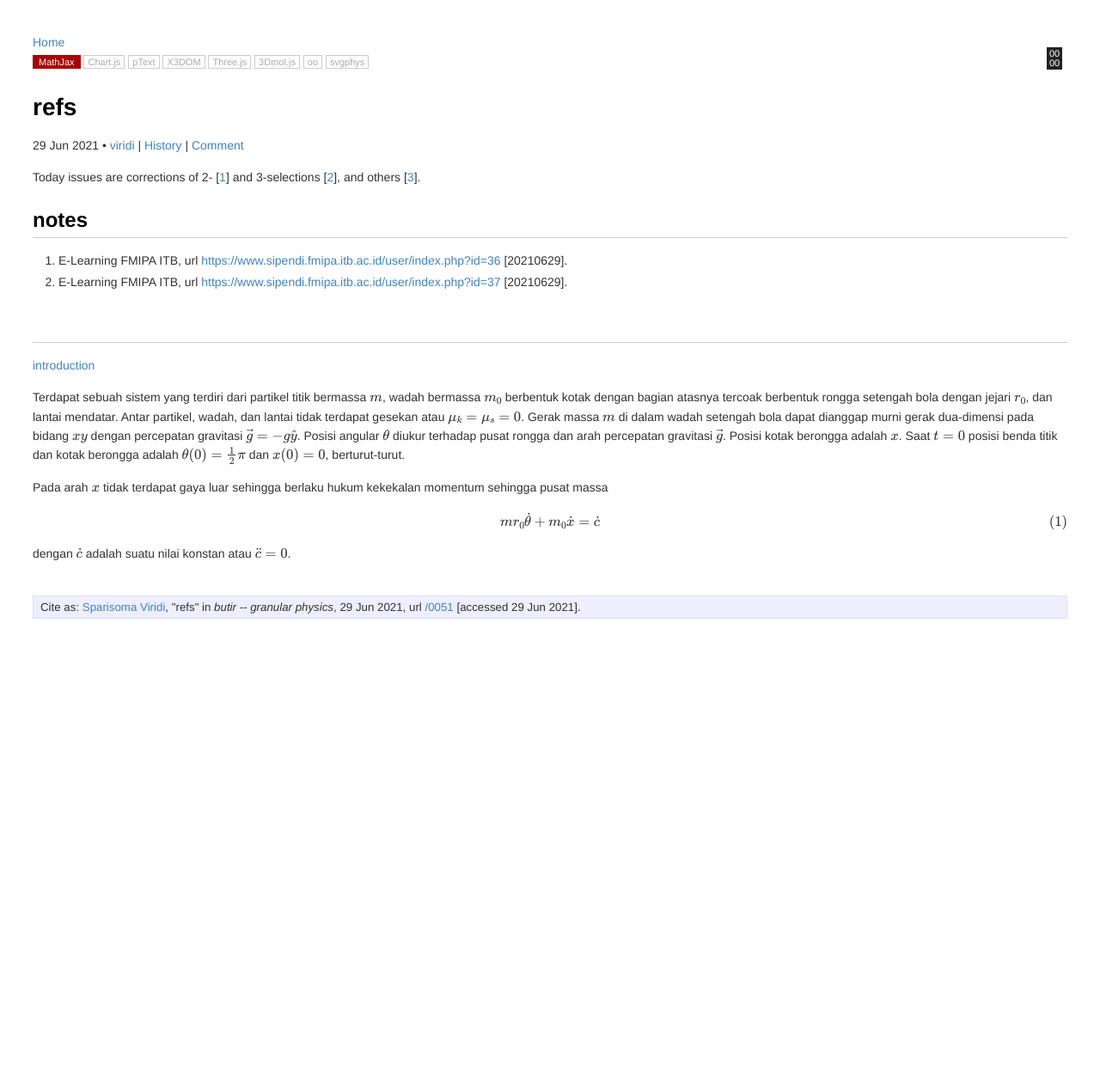
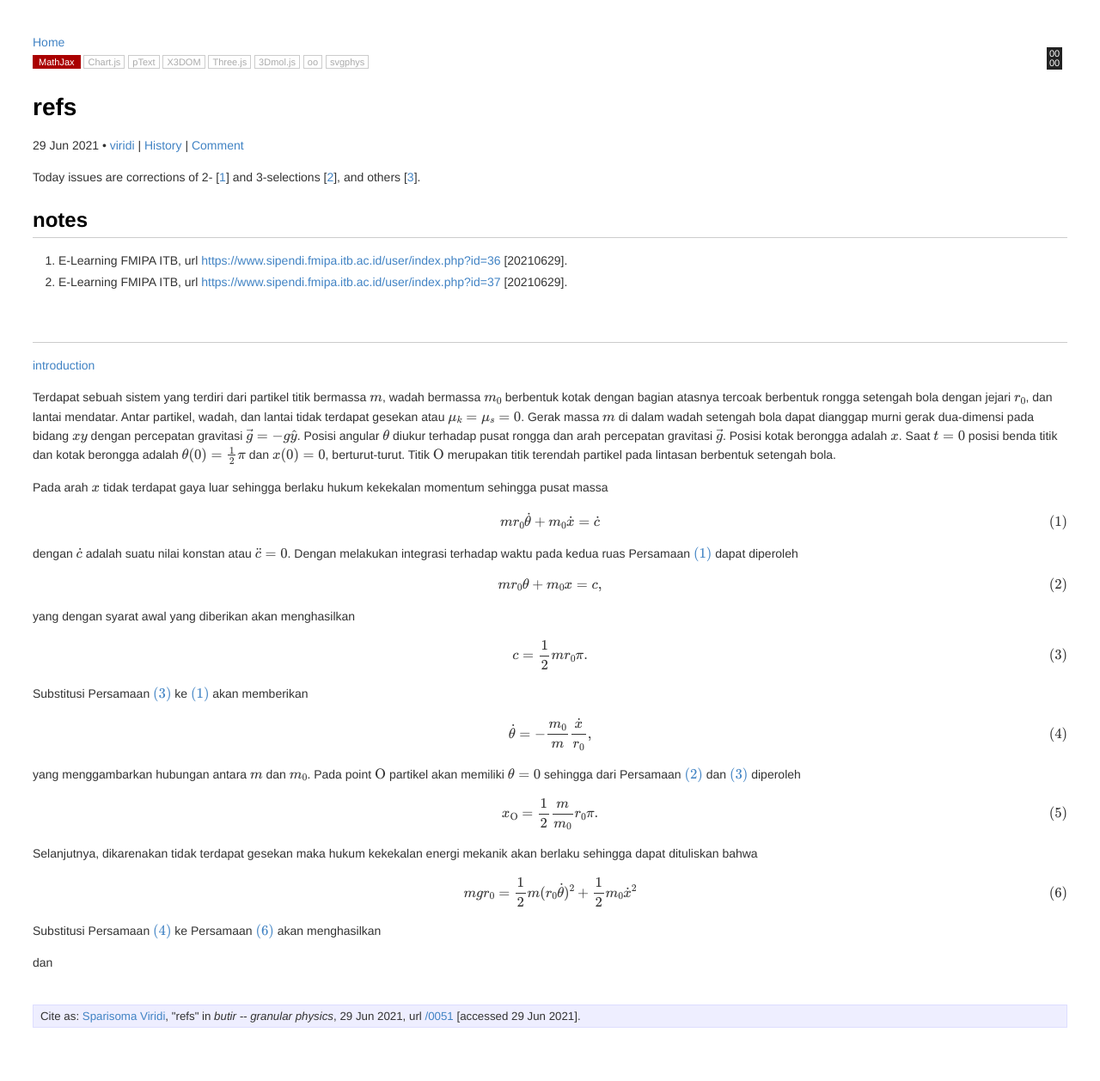
Before and after one commit to dudung/butir, a Jekyll site: the page built from _posts/0/05/2021-06-29-refs.md, in a window 1280 px wide. Shown: the whole page at 86% size. Built offline with Jekyll 4.4.1, drawn with Linux system fonts in a browser that asks for light colours; formulas are drawn with MathJax 3; before the commit the page ends 900 px from its top, so only the background shows below that.

Commit message:
continue solving something

```diff
--- a/_posts/0/05/2021-06-29-refs.md
+++ b/_posts/0/05/2021-06-29-refs.md
@@ -54,7 +54,7 @@ Dashboard / My courses /  USM S3 FI /  Entrance Exam Doctoral Program - 5th Entr
 [07:02, 6/29/2021] Sparisoma Viridi: Iya, Pak. Prokes untuk kita malah terjaga. Hanya jangan lupa bawa bekal maksi 😁
 {% endcomment %}
 
-Terdapat sebuah sistem yang terdiri dari partikel titik bermassa $m$, wadah bermassa $m_0$ berbentuk kotak dengan bagian atasnya tercoak berbentuk rongga setengah bola dengan jejari $r_0$, dan lantai mendatar. Antar partikel, wadah, dan lantai tidak terdapat gesekan atau $\mu_k = \mu_s = 0$. Gerak massa $m$ di dalam wadah setengah bola dapat dianggap murni gerak dua-dimensi pada bidang $xy$ dengan percepatan gravitasi $\vec{g} = -g\hat{y}$. Posisi angular $\theta$ diukur terhadap pusat rongga dan arah percepatan gravitasi $\vec{g}$. Posisi kotak berongga adalah $x$. Saat $t = 0$ posisi benda titik dan kotak berongga adalah $\theta(0) = \frac12 \pi$ dan $x(0) = 0$, berturut-turut.
+Terdapat sebuah sistem yang terdiri dari partikel titik bermassa $m$, wadah bermassa $m_0$ berbentuk kotak dengan bagian atasnya tercoak berbentuk rongga setengah bola dengan jejari $r_0$, dan lantai mendatar. Antar partikel, wadah, dan lantai tidak terdapat gesekan atau $\mu_k = \mu_s = 0$. Gerak massa $m$ di dalam wadah setengah bola dapat dianggap murni gerak dua-dimensi pada bidang $xy$ dengan percepatan gravitasi $\vec{g} = -g\hat{y}$. Posisi angular $\theta$ diukur terhadap pusat rongga dan arah percepatan gravitasi $\vec{g}$. Posisi kotak berongga adalah $x$. Saat $t = 0$ posisi benda titik dan kotak berongga adalah $\theta(0) = \frac12 \pi$ dan $x(0) = 0$, berturut-turut. Titik $\rm O$ merupakan titik terendah partikel pada lintasan berbentuk setengah bola.
 
 Pada arah $x$ tidak terdapat gaya luar sehingga berlaku hukum kekekalan momentum sehingga pusat massa
 
@@ -62,4 +62,37 @@ Pada arah $x$ tidak terdapat gaya luar sehingga berlaku hukum kekekalan momentum
 m r_0 \dot{\theta} + m_0 \dot{x} = \dot{c}
 \end{equation}
 
-dengan $\dot{c}$ adalah suatu nilai konstan atau $\ddot{c} = 0$.
+dengan $\dot{c}$ adalah suatu nilai konstan atau $\ddot{c} = 0$. Dengan melakukan integrasi terhadap waktu pada kedua ruas Persamaan \eqref{eqn:0051-1} dapat diperoleh
+
+\begin{equation}\label{eqn:0051-2}
+m r_0 \theta + m_0 x = c,
+\end{equation}
+
+yang dengan syarat awal yang diberikan akan menghasilkan
+
+\begin{equation}\label{eqn:0051-3}
+c = \frac12 m r_0 \pi.
+\end{equation}
+
+Substitusi Persamaan \eqref{eqn:0051-3} ke \eqref{eqn:0051-1} akan memberikan
+
+\begin{equation}\label{eqn:0051-4}
+\dot{\theta} = -\frac{m_0}{m} \frac{\dot{x}}{r_0},
+\end{equation}
+
+yang menggambarkan hubungan antara $m$ dan $m_0$. Pada point $\rm O$ partikel akan memiliki $\theta = 0$ sehingga dari Persamaan \eqref{eqn:0051-2} dan \eqref{eqn:0051-3} diperoleh
+
+\begin{equation}\label{eqn:0051-5}
+x_{\rm O} = \frac12 \frac{m}{m_0} r_0 \pi.
+\end{equation}
+
+Selanjutnya, dikarenakan tidak terdapat gesekan maka hukum kekekalan energi mekanik akan berlaku sehingga dapat dituliskan bahwa
+
+\begin{equation}\label{eqn:0051-6}
+m g r_0 = \frac12 m (r_0 \dot\theta)^2 + \frac12 m_0 \dot{x}^2
+\end{equation}
+
+Substitusi Persamaan \eqref{eqn:0051-4} ke Persamaan \eqref{eqn:0051-6} akan menghasilkan
+
+
+dan
```
